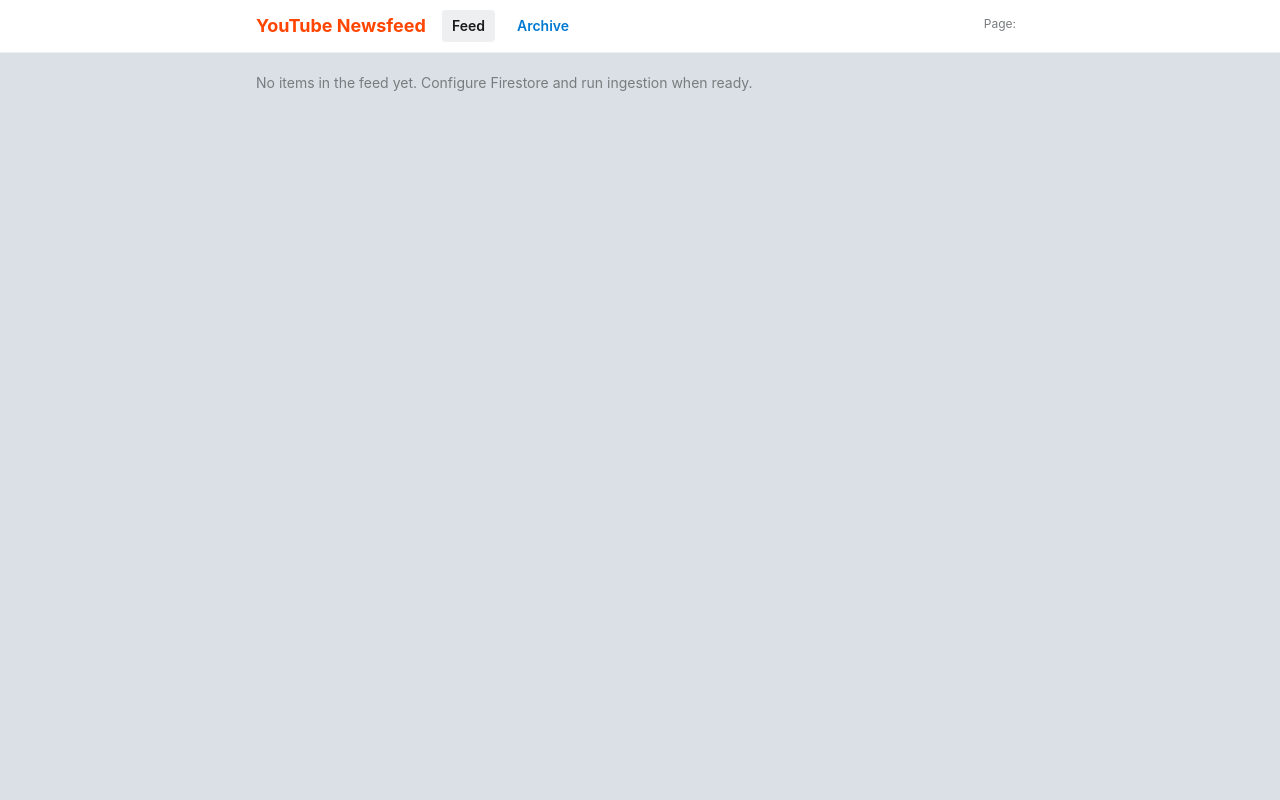
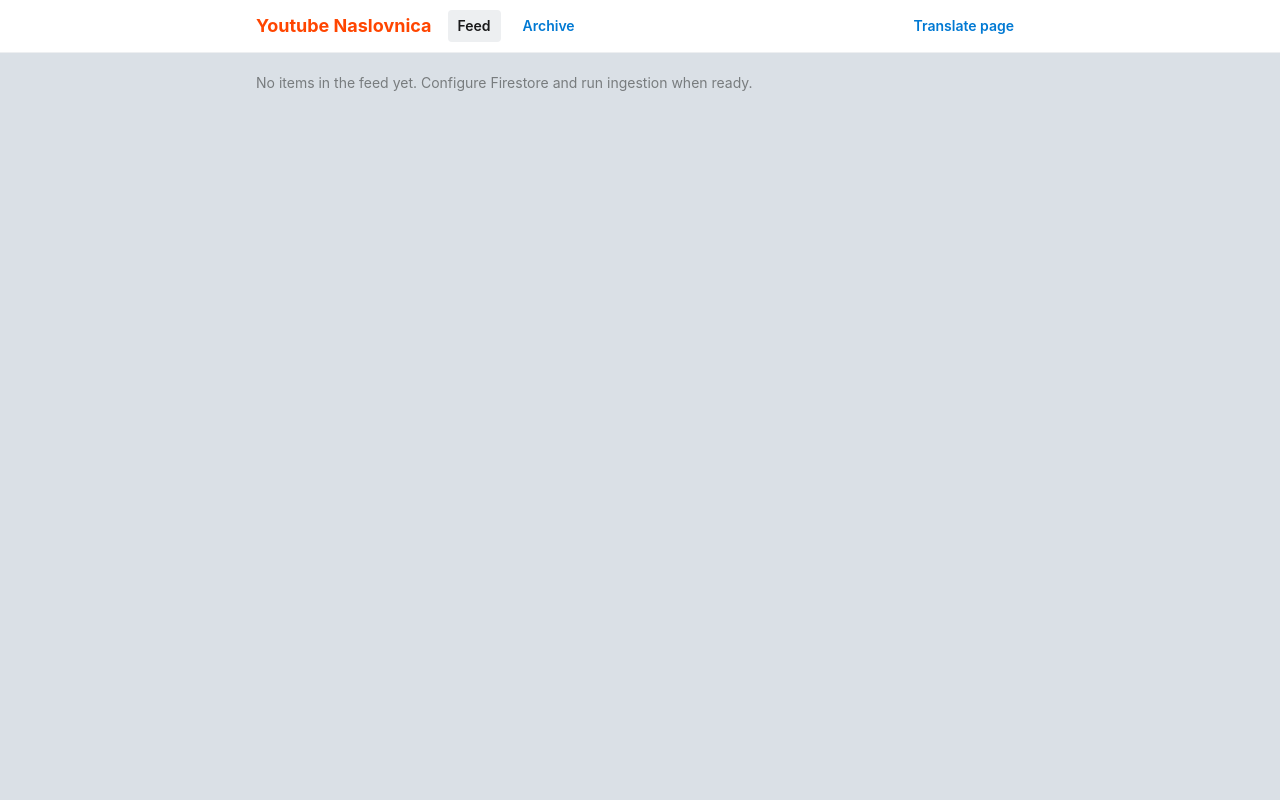
Before and after one commit to JMNofziger/yt-naslovnica, a Flask app: page / in a window 1280 px wide. Run offline with Flask 3, Linux system fonts and the light colour scheme; data that the repository does not hold is empty.

Commit message:
UI: collapse translate widget behind disclosure; match nav styling

```diff
--- a/static/style.css
+++ b/static/style.css
@@ -14,6 +14,15 @@
 	line-height: 1.45;
 	color: #1a1a1b;
 	background-color: #dae0e6;
+}
+
+.goog-te-banner-frame.skiptranslate {
+	display: none !important;
+}
+
+body.feed-body {
+	top: 0 !important;
+	position: static !important;
 }
 
 .feed-header {
@@ -77,26 +86,97 @@
 	background-color: #edeff1;
 }
 
-.header-translate {
-	display: flex;
-	align-items: center;
-	gap: 8px;
+/* Google Translate: tucked behind disclosure so header stays calm */
+.translate-disclosure {
 	flex-shrink: 0;
 	margin-left: auto;
+	position: relative;
 }
 
-.translate-label {
-	font-size: 12px;
+.translate-summary {
+	list-style: none;
+	cursor: pointer;
+	user-select: none;
+}
+
+.translate-summary::-webkit-details-marker {
+	display: none;
+}
+
+.translate-summary-label {
+	display: inline-block;
+	font-size: 14px;
+	font-weight: 600;
+	color: #0079d3;
+	padding: 6px 10px;
+	border-radius: 4px;
+}
+
+.translate-summary:hover .translate-summary-label,
+.translate-disclosure[open] .translate-summary-label {
+	background-color: #f6f7f8;
+	color: #1a1a1b;
+}
+
+.translate-panel {
+	position: absolute;
+	right: 0;
+	top: calc(100% + 6px);
+	z-index: 30;
+	min-width: 220px;
+	max-width: min(320px, calc(100vw - 32px));
+	padding: 12px 14px;
+	background: #fff;
+	border: 1px solid #edeff1;
+	border-radius: 8px;
+	box-shadow: 0 4px 24px rgba(0, 0, 0, 0.1);
+}
+
+.translate-panel-hint {
+	margin: 0 0 10px;
+	font-size: 11px;
+	line-height: 1.35;
 	color: #787c7e;
-	white-space: nowrap;
 }
 
 #google_translate_element {
 	min-height: 28px;
 }
 
-.goog-te-gadget {
-	font-size: 12px !important;
+/* Google-injected markup — normalize to match site typography */
+.translate-panel .goog-te-gadget {
+	font-family: inherit !important;
+	font-size: 13px !important;
+	color: #1a1a1b !important;
+}
+
+.translate-panel .goog-te-gadget-simple .goog-te-menu-value,
+.translate-panel .goog-te-gadget-simple .goog-te-menu-value span {
+	color: #1a1a1b !important;
+	border-color: transparent !important;
+}
+
+.translate-panel .goog-te-combo {
+	margin: 0 !important;
+	width: 100% !important;
+	max-width: 100% !important;
+	padding: 8px 10px !important;
+	font-family: inherit !important;
+	font-size: 13px !important;
+	font-weight: 500 !important;
+	color: #1a1a1b !important;
+	background: #f6f7f8 !important;
+	border: 1px solid #edeff1 !important;
+	border-radius: 4px !important;
+	cursor: pointer !important;
+}
+
+.translate-panel .goog-te-gadget-icon {
+	display: none !important;
+}
+
+.translate-panel .goog-te-banner-frame.skiptranslate {
+	display: none !important;
 }
 
 .feed-main {
--- a/templates/base.html
+++ b/templates/base.html
@@ -3,23 +3,28 @@
 <head>
   <meta charset="utf-8">
   <meta name="viewport" content="width=device-width, initial-scale=1">
-  <title>{{ page_title }} · YouTube Newsfeed</title>
+  <title>{{ page_title }} · Youtube Naslovnica</title>
   <link rel="stylesheet" href="{{ url_for('static', filename='style.css') }}">
 </head>
 <body class="feed-body">
   <header class="feed-header">
     <div class="feed-header-inner">
       <div class="feed-header-start notranslate" translate="no">
-        <a href="{{ url_for('index') }}" class="feed-logo">YouTube Newsfeed</a>
+        <a href="{{ url_for('index') }}" class="feed-logo">Youtube Naslovnica</a>
         <nav class="feed-nav">
           <a href="{{ url_for('index') }}" class="{% if active_feed %}active{% endif %}">Feed</a>
           <a href="{{ url_for('archive') }}" class="{% if active_archive %}active{% endif %}">Archive</a>
         </nav>
       </div>
-      <div class="header-translate notranslate" translate="no">
-        <span class="translate-label" title="Uses Google Translate in your browser">Page:</span>
-        <div id="google_translate_element" aria-label="Translate page"></div>
-      </div>
+      <details class="translate-disclosure notranslate" translate="no">
+        <summary class="translate-summary">
+          <span class="translate-summary-label">Translate page</span>
+        </summary>
+        <div class="translate-panel">
+          <p class="translate-panel-hint">Uses Google Translate in your browser (third‑party).</p>
+          <div id="google_translate_element"></div>
+        </div>
+      </details>
     </div>
   </header>
   <main class="feed-main">
```
